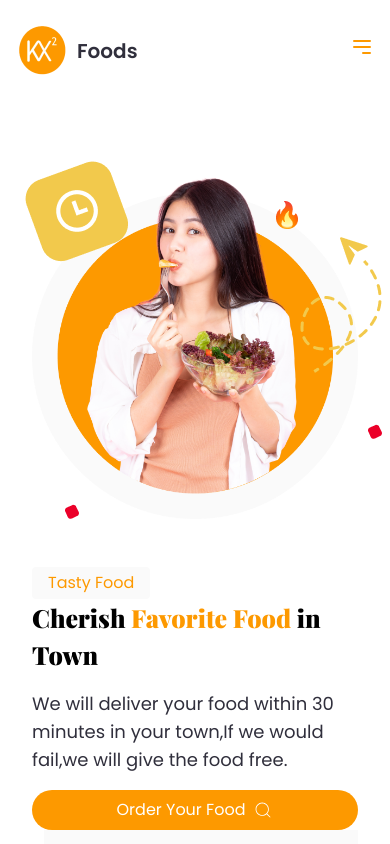
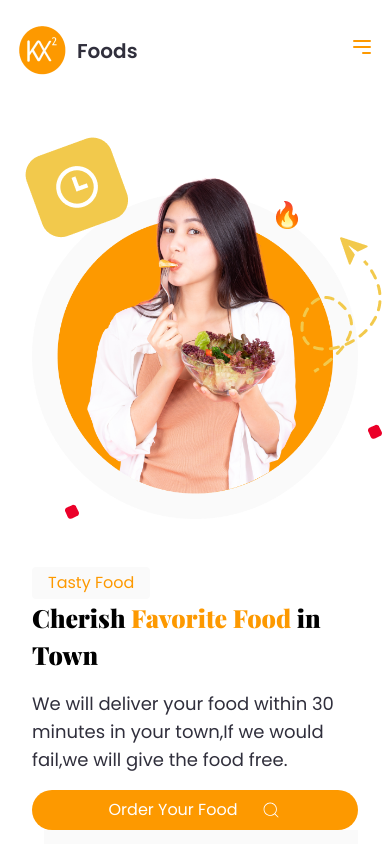
Before and after one commit to codeDevil-op/KxFoods, a React (Vite) app: page / in a window 390 px wide. Shown: the top 844 px of the page. Built offline with nearby package versions, Linux system fonts and the light colour scheme; a web font is replaced by a local one.

Commit message:
Visit For Free Meal

```diff
--- a/src/components/discover/Discover.jsx
+++ b/src/components/discover/Discover.jsx
@@ -22,7 +22,7 @@ const Discover = () => {
 
         <div className='flex flex-col lg:flex-row my-3'>
             <button className='bg-primary text-white justify-center flex items-center py-2 px-3 rounded-[20px] '>Order Your Food
-            <CiSearch size={20} className='ml-2 font-normal'/>
+            <CiSearch size={20} className='ml-6 sm:ml-2 font-normal'/>
             </button>
             <button className='bg-navBg text-black font-medium py-3 px-4 ml-3'><p className='border-b border-b-black'>How to Order</p></button>
         </div>
@@ -44,7 +44,7 @@ const Discover = () => {
         </div>
         {/* right side */}
         <div className='relative'>
-        <img src={times} alt="" className='absolute top-10 max-sm:-left-3 max-sm:top-3'/>
+        <img src={times} alt="" className='absolute top-10 max-sm:-left-3 max-sm:-top-3 max-sm:-right-8'/>
         <img src={fire} alt="" className='absolute top-14 right-14'/>
         <img src={arrow} className='absolute -right-6 top-40 max-sm:-right-6 max-sm:top-20'/>
         <img src={heroImg} alt="" />
--- a/src/components/serve/Serve.jsx
+++ b/src/components/serve/Serve.jsx
@@ -35,7 +35,7 @@ const Serve = () => {
         </div>
         {/* right content  */}
         <div className='max-w-full lg:w-1/2 max-lg:mt-32 p-10'>
-        <div className='mb-10 space-y-3'>
+        <div className='mb-4 sm:mb-10 space-y-3 sm:space-y-6'>
             <h2 className='text-lg font-semibold text-primary'>WHAT THEY SAY</h2>
             <h1 className='text-lg sm:text-5xl leading-[1.25] text-para font-secondary font-black'>What Our Customers
             Say About Us</h1>
```
